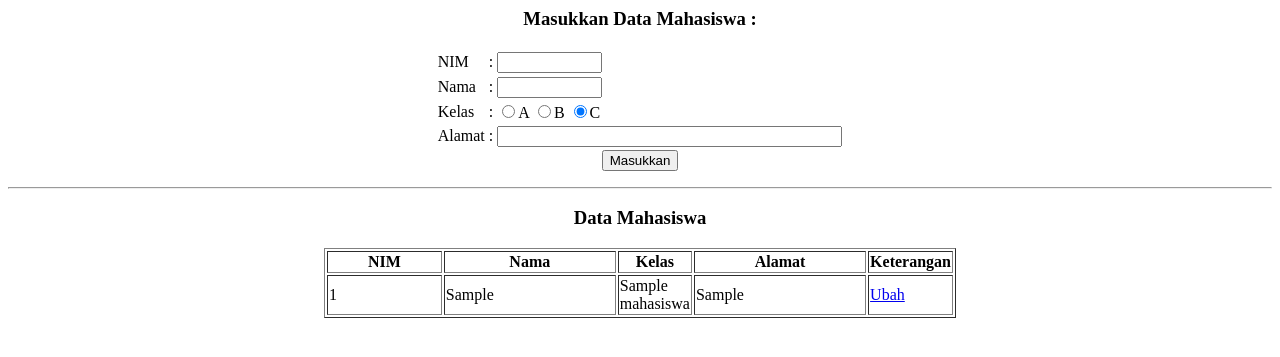
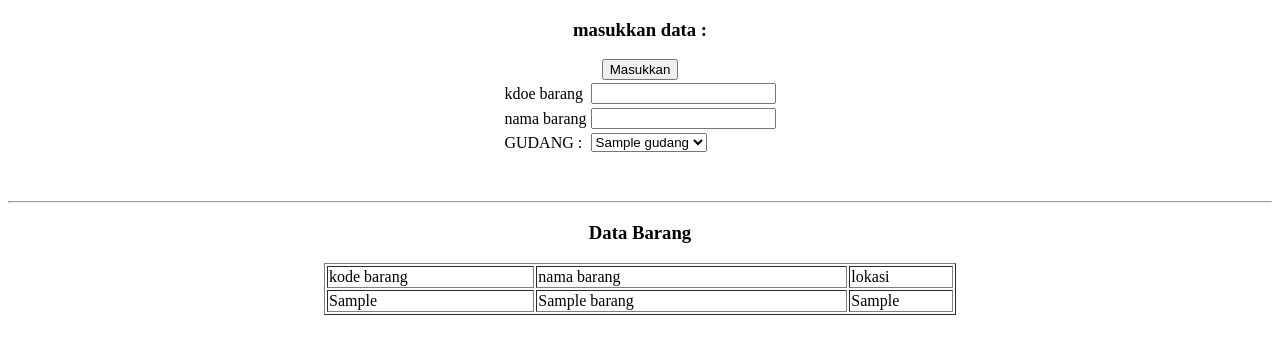
Before and after one commit to Risyofi/Prak.-WEB, a PHP site: page /form.php in a window 1280 px wide. Shown: the top 357 px of the page. Run offline with PHP 8.4, Linux system fonts and the light colour scheme; tables that the repository leaves empty or names only in its code hold one stand-in row (values such as "Sample post"); data that the repository does not hold is empty.

Commit message:
Update form.php

```diff
--- a/modul05/form.php
+++ b/modul05/form.php
@@ -1,91 +1,87 @@
-<html>
+<!DOCTYPE html>
+<html lang="en">
 <head>
-        <title>Data Mahasiswa</title>
+    <meta charset="UTF-8">
+    <meta http-equiv="X-UA-Compatible" content="IE=edge">
+    <meta name="viewport" content="width=device-width, initial-scale=1.0">
+    <title>Data Barang</title>
+    <?php
+    $conn= mysqli_connect('localhost', 'root', '','stok_gudang')
+    ?>
 </head>
-    <?php
-    $conn = mysqli_connect('localhost', 'root', '', 'informatika');
-    ?>
 <body>
     <center>
-            <h3>Masukkan Data Mahasiswa :</h3>
-            <form action="form.php" method='POST'>
-                <table border='0' width='30%'>
+        <h3>masukkan data :</h3>
+        <table>
+            <form action="" method="post">
                 <tr>
-                        <td width='25%'>NIM</td>
-                        <td width='5%'>:</td>
-                        <td width='65%'><input type="text" name='nim' size='10'></td>
+                <td>kdoe barang</td>
+                <td><input type="text" name="kb"></td>
                 </tr>
                 <tr>
-                        <td width='25%'>Nama</td>
-                        <td width='5%'>:</td>
-                        <td width='65%'><input type="text" name='nama' size='10'></td>
+                <td>nama barang</td>
+                <td><input type="text" name="nb"></td>
                 </tr>
                 <tr>
-                        <td width='25%'>Kelas</td>
-                        <td width='5%'>:</td>
-                        <td width='65%'>
-                            <input type="radio" value='A' checked name='kelas'>A
-                            <input type="radio" value='B' checked name='kelas'>B
-                            <input type="radio" value='C' checked name='kelas'>C
+                <td>GUDANG :</td>
+                <td>
+                <?php echo "<select name='kg' >"; ?>
+                <?php
+                    $sql = "select * from gudang";
+                    $retval = mysqli_query($conn,$sql);
+                    while($row = mysqli_fetch_array($retval)){
+                        echo "<option value='$row[kode_gudang]'>$row[nama_gudang]</option>";
+                    }
+                ?>
+                <?php echo "</select>"; ?>
                 </td>
                 </tr>
                 <tr>
-                        <td width='25%'>Alamat</td>
-                        <td width='5%'>:</td>
-                        <td width='65%'><input type="text" name='alamat' size='40'></td>
+                    <input type="submit" name='submit' value="Masukkan">
+
                 </tr>
+            </form>
         </table>
-                <input type="submit" value='Masukkan' name='submit'>
-            </form>
-
-            <?php
-            error_reporting(E_ALL ^ E_NOTICE);
-            $nim = $_POST['nim'];
-            $nama = $_POST['nama'];
-            $kelas = $_POST['kelas'];
-            $alamat = $_POST['alamat'];
-            $submit = $_POST['submit'];
-            $input = "insert into mahasiswa (nim, nama, kelas, alamat)
-            values ('$nim', '$nama', '$kelas', '$alamat')";
-            if($submit) {
-                if($nim=='') {
-                    echo "</br>NIM tidak boleh kosong, diisi dulu";
-                }elseif($nama==''){
-                    echo "</br>Nama tidak boleh kosong, diisi dulu";
-                }elseif($alamat==''){
-                    echo "</br>Alamat tidak boleh kosong, diisi dulu";
-                }else{
-                    mysqli_query($conn, $input);
-                    echo"</br>Data berhasil dimasukkan";
-                }
-            }
-            ?>
-
+        <br><br>
         <hr>
-        <H3>Data Mahasiswa</H3>
+<h3>Data Barang</h3>
 <table border='1' width='50%'>
     <tr>
-                <td align='center' width='20%'><b>NIM</b></td>
-                <td align='center' width='30%'><b>Nama</b></td>
-                <td align='center' width='10%'><b>Kelas</b></td>
-                <td align='center' width='30%'><b>Alamat</b></td>
-                <td align='center' width='10%'><b>Keterangan</b></td>
+        <td>kode barang</td>
+        <td>nama barang</td>
+        <td>lokasi</td>
     </tr>
+    <!-- tampilkan data -->
 <?php
-            $cari="select * from mahasiswa order by nim";
-            $hasil_cari=mysqli_query($conn, $cari);
-            while($data=mysqli_fetch_row($hasil_cari)) {
-                echo"
+$cari= "SELECT kode_barang, nama_barang, lokasi from barang, gudang where barang.kode_gudang=gudang.kode_gudang";
+$hasil_cari=mysqli_query($conn,$cari);
+while($data=mysqli_fetch_row($hasil_cari)){ echo"
 <tr>
 <td width='20%'>$data[0]</td>
 <td width='30%'>$data[1]</td>
 <td width='10%'>$data[2]</td>
-                <td width='30%'>$data[3]</td>
-                <td><a href='edit.php?nim=$data[0]'>Ubah</a></td>
 </tr>";
 }
 ?>
                 </table>
     </center>
+
 </body>
 </html>
+
+
+<!-- kirim barang -->
+<?php
+error_reporting(0);
+$kb = $_POST["kb"];
+$nb = $_POST["nb"];
+$kg = $_POST["kg"];
+$submit = $_POST["submit"];
+echo "$kb $nb $kg";
+$input= "insert into barang (kode_barang, nama_barang, kode_gudang) values ('$kb', '$nb', '$kg') ";
+if($submit){
+    mysqli_query($conn,$input);
+echo"</br>Data berhasil dimasukkan";
+header("Refresh:0; url=index.php");
+}
+?>
```
Lines whose indentation alone changed are shown as unchanged.
